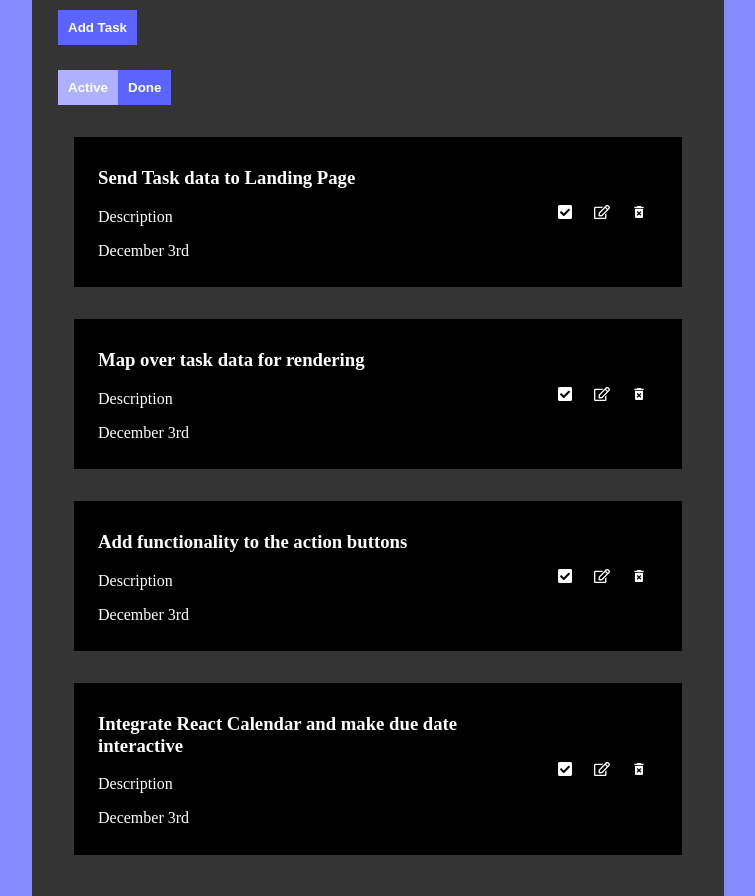
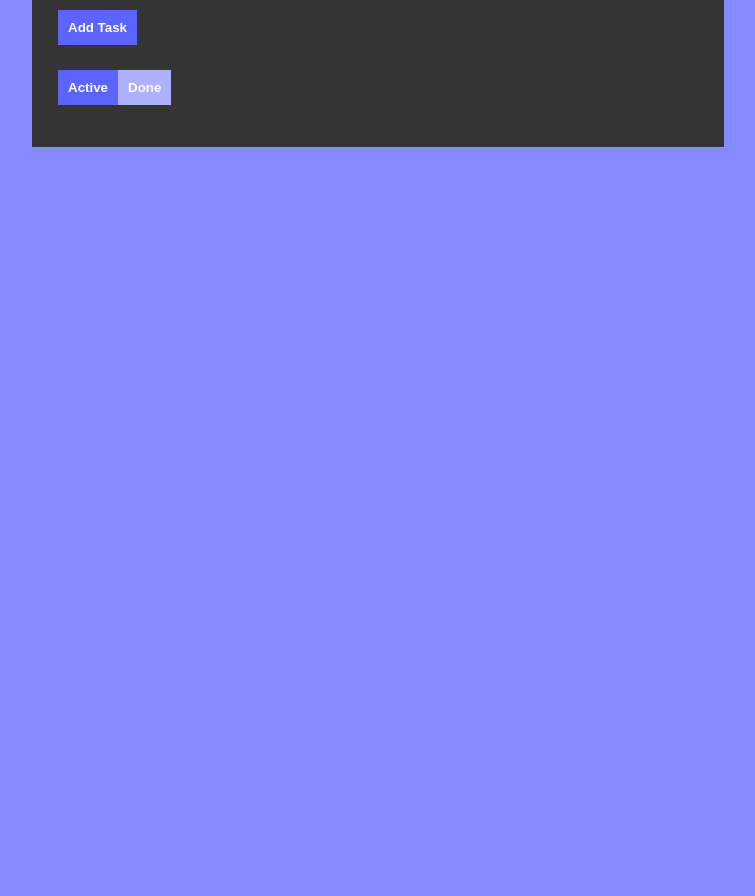
Before and after one commit to daniel22494/taskmaster, a React (Create React App) app: page / in a window 1280 px wide. Shown: the part 200-1096 px from the top of the page, without its empty margins (262-1017 px from the left). After the commit the page ends 843 px from the top, so only its background shows below. Built offline with nearby package versions, Linux system fonts and the light colour scheme.

Commit message:
added status categories, task deletion, and conditional rendering

```diff
--- a/src/components/AddTask/AddTask.jsx
+++ b/src/components/AddTask/AddTask.jsx
@@ -3,7 +3,7 @@ import Modal from "react-modal";
 import { useState } from "react";
 
 
-function AddTask() {
+function AddTask({addTask}) {
     const [isAddTaskOpen, setAddTaskOpen] = useState(false);
     const [taskData, setTaskData] = useState({
         title: "",
@@ -26,8 +26,13 @@ function AddTask() {
 
       const handleSubmit = (event) => {
         event.preventDefault();
-        console.log("Submitted Task Data:", taskData);
+        addTask(taskData);
         toggleAddModal();
+        setTaskData({
+            title: "",
+            description: "",
+            dueDate: "",
+          });
       };
 
   return (
--- a/src/pages/LandingPage/LandingPage.jsx
+++ b/src/pages/LandingPage/LandingPage.jsx
@@ -1,83 +1,83 @@
-import "./LandingPage.scss"
-import { useState } from "react"
+import "./LandingPage.scss";
+import { useState, useEffect } from "react";
 import { MdDeleteForever } from "react-icons/md";
 import { FaRegEdit } from "react-icons/fa";
 import { FaCheckSquare } from "react-icons/fa";
 import AddTask from "../../components/AddTask/AddTask";
 
+function LandingPage() {
+  const [isDone, setIsDone] = useState(false);
+  const [tasks, setTasks] = useState([]);
 
-function LandingPage() {
-    const[isDone, setIsDone] = useState(false);
+  useEffect(() => {
+    const storedTasks = JSON.parse(localStorage.getItem("tasks")) || [];
+    setTasks(storedTasks);
+  }, []);
+
+  const updateTasksAndStorage = (updatedTasks) => {
+    setTasks(updatedTasks);
+    localStorage.setItem("tasks", JSON.stringify(updatedTasks));
+  };
+
+  const handleAddTask = (newTask) => {
+    const updatedTasks = [{ ...newTask, isActive: true }, ...tasks];
+    updateTasksAndStorage(updatedTasks);
+  };
+
+  const handleDeleteTask = (index) => {
+    const updatedTasks = tasks.filter((_, i) => i !== index);
+    updateTasksAndStorage(updatedTasks);
+  };
+
+  const toggleTaskStatus = (index) => {
+    const updatedTasks = tasks.map((task, i) =>
+      i === index ? { ...task, isActive: !task.isActive } : task
+    );
+    updateTasksAndStorage(updatedTasks);
+  };
 
   return (
     <>
-    <div className="header">
+      <div className="header">
         <h1 className="header__content">TaskMaster</h1>
-    </div>
-    <div className="tasks">
-        <AddTask/>
+      </div>
+      <div className="tasks">
+        <AddTask addTask={handleAddTask} />
         <div className="tasks__status">
-            <button className={`tasks__status-button ${isDone===false && 'active'}`} onClick={()=>setIsDone(true)}>Active</button>
-            <button className={`tasks__status-button ${isDone===true && 'active'}`} onClick={()=>setIsDone(false)}>Done</button>
+          <button
+            className={`tasks__status-button ${!isDone && "active"}`}
+            onClick={() => setIsDone(false)}
+          >
+            Active
+          </button>
+          <button
+            className={`tasks__status-button ${isDone && "active"}`}
+            onClick={() => setIsDone(true)}
+          >
+            Done
+          </button>
         </div>
         <div className="tasks__list">
-            <div className="tasks__list-item">
+          {tasks
+            .filter((task) => (isDone ? !task.isActive : task.isActive))
+            .map((task, index) => (
+              <div className="tasks__list-item" key={index}>
                 <div>
-                <h3>Send Task data to Landing Page</h3>
-                <p>Description</p>
-                <p>December 3rd</p>
+                  <h3>{task.title}</h3>
+                  <p>{task.description}</p>
+                  <p>{task.dueDate}</p>
                 </div>
                 <div className="actions">
-                <FaCheckSquare />
-                <FaRegEdit/>
-                <MdDeleteForever />
+                  <FaCheckSquare onClick={() => toggleTaskStatus(index)} />
+                  <FaRegEdit />
+                  <MdDeleteForever onClick={() => handleDeleteTask(index)} />
                 </div>
-
-            </div>
-            <div className="tasks__list-item">
-                <div>
-                <h3>Map over task data for rendering</h3>
-                <p>Description</p>
-                <p>December 3rd</p>
-                </div>
-                <div className="actions">
-                <FaCheckSquare />
-                <FaRegEdit/>
-                <MdDeleteForever />
-                </div>
-
-            </div>
-            <div className="tasks__list-item">
-                <div>
-                <h3>Add functionality to the action buttons</h3>
-                <p>Description</p>
-                <p>December 3rd</p>
-                </div>
-                <div className="actions">
-                <FaCheckSquare />
-                <FaRegEdit/>
-                <MdDeleteForever />
-                </div>
-
-            </div>
-            <div className="tasks__list-item">
-                <div>
-                <h3>Integrate React Calendar and make due date interactive</h3>
-                <p>Description</p>
-                <p>December 3rd</p>
-                </div>
-                <div className="actions">
-                <FaCheckSquare />
-                <FaRegEdit/>
-                <MdDeleteForever />
-                </div>
-
-            </div>
+              </div>
+            ))}
         </div>
-    </div>
+      </div>
     </>
-
-  )
+  );
 }
 
-export default LandingPage
+export default LandingPage;
--- a/src/pages/LandingPage/LandingPage.scss
+++ b/src/pages/LandingPage/LandingPage.scss
@@ -38,7 +38,7 @@ body{
     &__status{
         margin-bottom: 1rem;
         &-button{
-            background-color: $secondary-neon;
+            background-color: $secondary-dark;
             color: white;
             border: 0;
             margin-top: 1.563rem;
@@ -61,7 +61,7 @@ body{
 }
 
 .active{
-    background-color: $secondary-dark;
+    background-color: $secondary-neon;
 }
 
 .actions{
```
